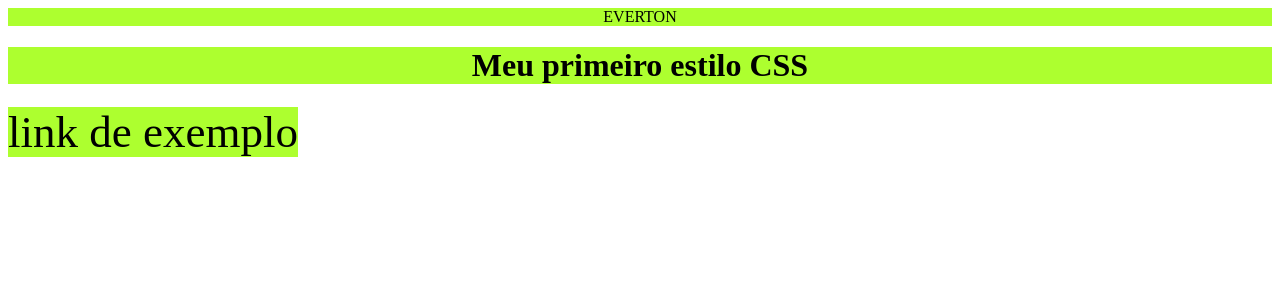
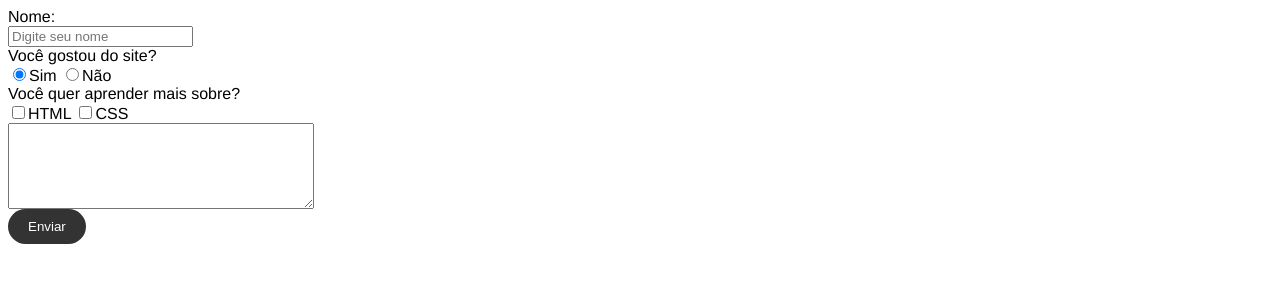
Before and after one commit to evertonrocha2/cursohtml, a plain HTML site: page primeiro-estilo.html in a window 1280 px wide. Drawn offline with Linux system fonts and the light colour scheme.

Commit message:
progredindo no CSS

```diff
--- a/estilo.css
+++ b/estilo.css
@@ -1,33 +1,71 @@
-      a{
-      	color: black;
-      	text-decoration: none;
-      	font-size: 12px;
-      	font-family: bebas;
-      }
-      h1{
-      	font-family: ubuntu;
-      }
-      a{
-        background-color: greenyellow;
-      	box-shadow: none;
+body{
+font-family: Helvetica, sans-serif;
+}
+a:link, a:visited{
+	color: #ff6600;
+	text-decoration: none;
 
-      }
-.link{
-				color: black;
-				font-size: 45px;
-				column-rule-color: red;
-				display: flex: center;
 }
-h1{
-				background-color: greenyellow;
-				text-align: center;
-				font-family: verveine;
-				color: black;
+a:hover{
+	text-decoration: underline;
 }
-header{
-				background-color: greenyellow;
-				border-bottom: medium;
-				text-align: center;
-				column-fill: initial;
-				font-family: verveine;
+#wrap{
+   width: 960px;
+   margin: auto;
+   background: #e3e3e3;
+   padding: 10px 20px;
+
 }
+header nav ul{
+	list-style: none;
+	padding-left: 0px;
+}
+header nav ul li{
+	display: inline-block;
+	margin-right: 10px;
+}
+header nav ul a{
+	font-size: 18px;
+}
+#content{
+	float: left;
+	background: red;
+	width: 660px;
+
+}
+#sidebar{
+background: blue;
+	float: right;
+	width: 300px;
+}
+footer{
+	clear: both;
+}
+#sidebar ul{
+	list-style: none;
+}
+label, input[type=submit], input[type=text], textarea{
+
+	display: block;
+}
+textarea{
+	width: 300px;
+	height: 80px;
+}
+input[type=submit]{
+	background: #333333;
+	color: #ffffff;
+	cursor: pointer;
+	padding: 10px 20px;
+	border: 0;
+
+}
+input[type=submit]:hover{
+	background: #ff6600;
+}
+input[type=submit]{
+	position: absolute;
+	border-radius: 50px;
+
+
+}
--- a/primeiro-estilo.html
+++ b/primeiro-estilo.html
@@ -3,14 +3,25 @@
 <html>
 <head>
       <link rel="stylesheet" type="text/css" href="estilo.css"/>
-<title>Título da página</title>
-<meta charset="utf-8" />
+      <title>Trabalhando com formulários</title>
+      <meta charset="utf-8" />
 </head>
 
 <body>
-<header>EVERTON</header>
-<h1>Meu primeiro estilo CSS</h1>
-<p><a href="listas.html" class="link" target="_blank" >link de exemplo</a></p>
+      <form action="" method="get">
+            <label for="nome">Nome:</label>
+            <input id="nome" type="text" placeholder="Digite seu nome" name="nome" />
+            <label for="opção">Você gostou do site?</label>
+            <input id="opção" type="radio" name="opção" value="sim" checked="checked"/>Sim
+            <input id="opção" type="radio" name="opção" value="não"/>Não
+            <label for="linguagem">Você quer aprender mais sobre?</label>
+            <input id="linguagem" type="checkbox" name="html">HTML
+            <input id="linguagem" type="checkbox" name="css">CSS
+            <textarea></textarea>
+            <input type="submit" value="Enviar"/>
+
+
+      </form>
 </body>
 
 
```
Also changed, not shown: link-img.html (+4 -3 lines), primeiro-layout.html (added, +54 -0 lines).
